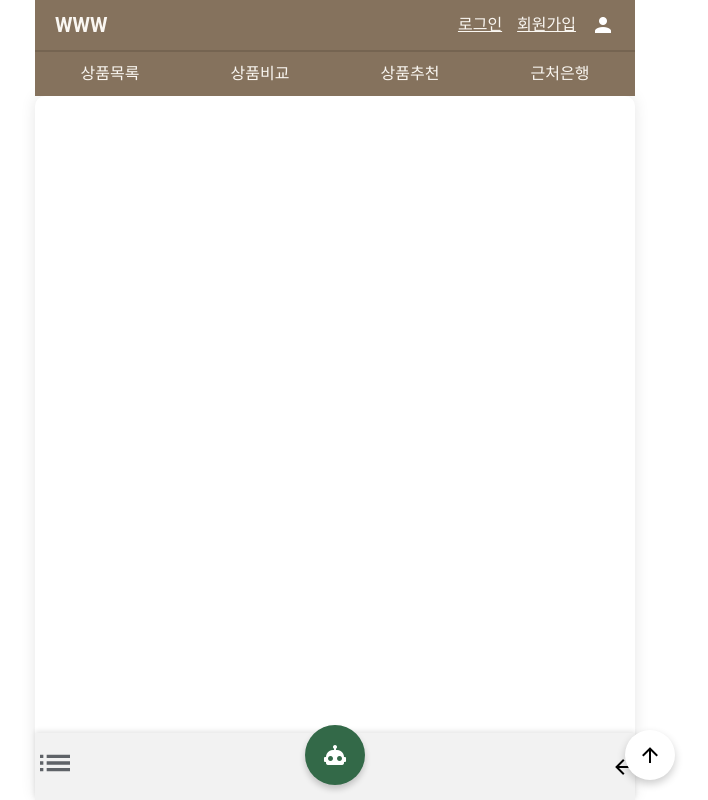
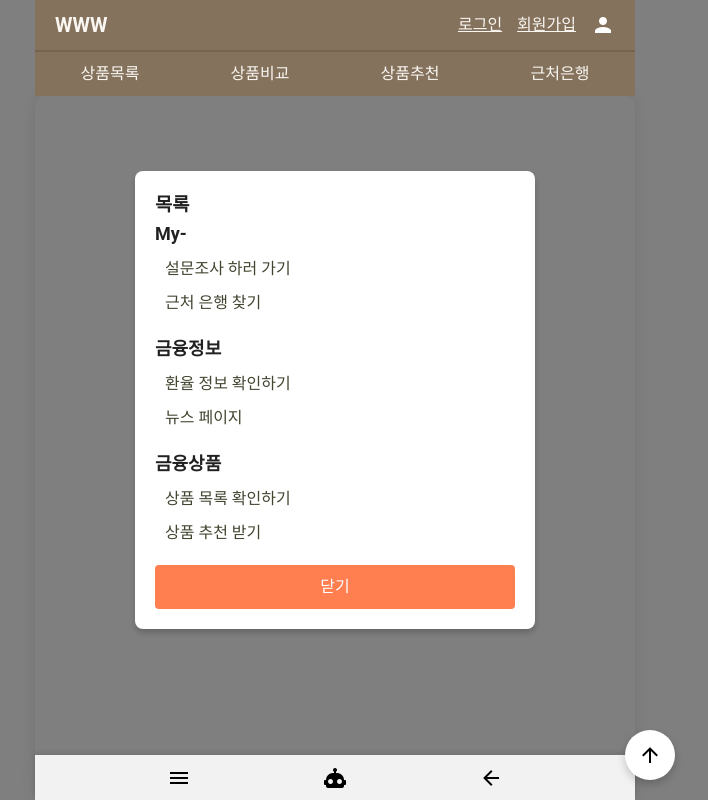
Before and after one commit to Jim-bu/final-pjt, a Vue app in the folder final-pjt-front/: page /popup-menu in a window 1280 px wide. Shown: the whole page, without its empty margins (305-1013 px from the left). Built offline with nearby package versions, Linux system fonts and the light colour scheme.

Commit message:
500error

```diff
--- a/final-pjt-front/src/components/NavBar.vue
+++ b/final-pjt-front/src/components/NavBar.vue
@@ -31,49 +31,21 @@
 
     <!-- 하단 네비게이션 -->
     <div class="bottom-navbar">
-      <button class="bottom-btn" @click="toggleModal">
-        <svg xmlns="http://www.w3.org/2000/svg" height="40px" viewBox="0 0 24 24" width="40px" fill="#5f6368"><path d="M0 0h24v24H0z" fill="none"/><path d="M3 13h2v-2H3v2zm0 4h2v-2H3v2zm0-8h2V7H3v2zm4 4h14v-2H7v2zm0 4h14v-2H7v2zM7 7v2h14V7H7z"/></svg>      </button>
-      <div class="chatbot-button-container">
-        <button class="chatbot-button" @click="toggleChatbot">
-          <v-icon>mdi-robot</v-icon>
-        </button>
-      </div>
-      <button class="bottom-btn" @click="goBack">
-      <v-icon>mdi-arrow-left</v-icon>
-    </button>
-<!-- 모달창 -->
-<div
-      v-if="isModalOpen"
-      class="modal-overlay"
-      @click="closeModalOnOutsideClick"
-    >
-      <div class="modal-content">
-        <h3>목록</h3>
-        <div class="menu-section">
-          <h4>My-</h4>
-          <ul>
-            <li><button @click="goToPage('')">설문조사 하러 가기</button></li>
-            <li><button @click="goToPage('bank-map')">근처 은행 찾기</button></li>
-          </ul>
-        </div>
-        <div class="menu-section">
-          <h4>금융정보</h4>
-          <ul>
-            <li><button @click="goToPage('exchange')">환율 정보 확인하기</button></li>
-            <li><button @click="goToPage('news')">뉴스 페이지</button></li>
-          </ul>
-        </div>
-        <div class="menu-section">
-          <h4>금융상품</h4>
-          <ul>
-            <li><button @click="goToPage('product-list')">상품 목록 확인하기</button></li>
-            <li><button @click="goToPage('recommendation')">상품 추천 받기</button></li>
-          </ul>
-        </div>
-        <button class="close-button" @click="toggleModal">닫기</button>
-      </div>
-      </div>
+      <!-- 삼선 버튼 -->
+      <button class="bottom-btn" @click="openPopup">
+        <v-icon>mdi-menu</v-icon>
+      </button>
+
+      <!-- 채팅봇 버튼 -->
+      <button class="bottom-btn">
+        <v-icon>mdi-robot</v-icon>
+      </button>
+      <!-- 뒤로 가기 버튼 -->
+      <button class="bottom-btn" @click="router.back">
+        <v-icon>mdi-arrow-left</v-icon>
+      </button>
     </div>
+
   </div>
 </template>
 
@@ -97,18 +69,8 @@ const goToPage = (page) => {
   router.push(`/${page}`);
 };
 
-// 모달 상태 관리
-const isModalOpen = ref(false);
-
-const toggleModal = () => {
-  isModalOpen.value = !isModalOpen.value;
-};
-
-// 모달 외부 클릭으로 닫기
-const closeModalOnOutsideClick = (event) => {
-  if (event.target.classList.contains('modal-overlay')) {
-    isModalOpen.value = false;
-  }
+const openPopup = () => {
+  router.push({ name: 'PopupMenu' }); // 팝업창으로 이동
 };
 
 </script>
@@ -182,11 +144,11 @@ const closeModalOnOutsideClick = (event) => {
   bottom: 0;
   left: 50%;
   transform: translateX(-50%);
-  width: 60%;
+  width: 100%;
   max-width: 600px;
   background-color: #f2f2f2;
   display: flex;
-  justify-content: space-between;
+  justify-content: space-evenly;
   align-items: center;
   padding: 10px 0;
   box-shadow: 0px -2px 5px rgba(0, 0, 0, 0.1);
@@ -209,7 +171,7 @@ const closeModalOnOutsideClick = (event) => {
 /* 챗봇 버튼 컨테이너 */
 .chatbot-button-container {
   position: absolute;
-  bottom: 15px;
+  bottom: 40px;
   left: 50%;
   transform: translateX(-50%);
   z-index: 1003;
@@ -221,13 +183,14 @@ const closeModalOnOutsideClick = (event) => {
   color: white;
   border: none;
   border-radius: 50%;
-  width: 60px;
-  height: 60px;
+  width: 80px; /* 버튼 크기 증가 */
+  height: 80px; /* 버튼 크기 증가 */
   display: flex;
   justify-content: center;
   align-items: center;
-  box-shadow: 0 4px 6px rgba(0, 0, 0, 0.2);
+  box-shadow: 0 6px 10px rgba(0, 0, 0, 0.3); /* 더 강한 그림자 */
   cursor: pointer;
+  transform: translateY(30%);
 }
 
 .chatbot-button:hover {
--- /dev/null
+++ b/final-pjt-front/src/components/PopupMenu.vue
@@ -0,0 +1,118 @@
+<template>
+  <div class="popup-menu-overlay" @click.self="closePopup">
+    <div class="popup-menu">
+      <h3>목록</h3>
+      <div class="menu-section">
+        <h4>My-</h4>
+        <ul>
+          <li class="menu-item level-1"><button @click="navigateTo('/')">설문조사 하러 가기</button></li>
+          <li class="menu-item level-1"><button @click="navigateTo('/bank-map')">  근처 은행 찾기</button></li>
+        </ul>
+      </div>
+      <div class="menu-section">
+        <h4>금융정보</h4>
+        <ul>
+          <li class="menu-item level-1"><button @click="navigateTo('/exchange')">  환율 정보 확인하기</button></li>
+          <li class="menu-item level-1"><button @click="navigateTo('/news')">  뉴스 페이지</button></li>
+        </ul>
+      </div>
+      <div class="menu-section">
+        <h4>금융상품</h4>
+        <ul>
+          <li class="menu-item level-1"><button @click="navigateTo('/product-list')">  상품 목록 확인하기</button></li>
+          <li class="menu-item level-1"><button @click="navigateTo('/recommendation')">  상품 추천 받기</button></li>
+        </ul>
+      </div>
+      <button class="close-button" @click="closePopup">닫기</button>
+    </div>
+  </div>
+</template>
+
+<script setup>
+import { useRouter } from 'vue-router';
+
+const router = useRouter();
+
+const closePopup = () => {
+  router.back(); // 팝업창 닫기
+};
+
+const navigateTo = (path) => {
+  router.push(path);
+};
+</script>
+
+<style scoped>
+.popup-menu-overlay {
+  position: fixed;
+  top: 0;
+  left: 0;
+  width: 100%;
+  height: 100%;
+  background: rgba(0, 0, 0, 0.5);
+  display: flex;
+  justify-content: center;
+  align-items: center;
+  z-index: 200;
+}
+
+.popup-menu {
+  background: #fff;
+  padding: 20px;
+  border-radius: 8px;
+  width: 90%;
+  max-width: 400px;
+  box-shadow: 0 4px 6px rgba(0, 0, 0, 0.2);
+}
+
+.menu-section {
+  margin-bottom: 20px;
+}
+
+.menu-section h4 {
+  font-size: 18px;
+  margin-bottom: 10px;
+}
+
+.menu-item.level-1 {
+  padding-left: 10px; /* 1단계 들여쓰기 */
+}
+
+.menu-section ul {
+  list-style: none;
+  padding: 0;
+}
+
+.menu-section ul li {
+  margin-bottom: 10px;
+}
+
+.menu-section ul li button {
+  background: none;
+  border: none;
+  color: #424530;
+  font-size: 16px;
+  cursor: pointer;
+  text-align: left;
+  width: 100%;
+}
+
+.menu-section ul li button:hover {
+  color: #ff7f50;
+}
+
+.close-button {
+  background: #ff7f50;
+  border: none;
+  color: #fff;
+  padding: 10px 20px;
+  border-radius: 4px;
+  cursor: pointer;
+  width: 100%;
+  text-align: center;
+}
+
+.close-button:hover {
+  background: #ff4500;
+}
+</style>
--- a/final-pjt-front/src/router/index.js
+++ b/final-pjt-front/src/router/index.js
@@ -11,6 +11,7 @@ import MyPageView from '@/views/MyPageView.vue';
 import MyPage from '@/components/MyPage.vue';
 import ProductListView from '@/views/ProductListView.vue';
 import ProductCompareView from '@/views/ProductCompareView.vue';
+import PopupMenu from '@/components/PopupMenu.vue';
 
 const router = createRouter({
   history: createWebHistory(import.meta.env.BASE_URL),
@@ -97,6 +98,11 @@ const router = createRouter({
       name: "productcompare",
       component: ProductCompareView
     },
+    {
+      path: '/popup-menu',
+      name: 'PopupMenu',
+      component: PopupMenu
+    },
       // 나중에 추가할 환율 정보, 뉴스 페이지
   // { path: '/exchange', name: 'Exchange', component: () => import('@/views/ExchangeView.vue') },
   // { path: '/news', name: 'News', component: () => import('@/views/NewsView.vue') },
--- a/final-pjt-front/src/stores/product.js
+++ b/final-pjt-front/src/stores/product.js
@@ -4,15 +4,31 @@ import axios from 'axios';
 
 export const useProductStore = defineStore('product', () => {
   const API_URL = 'http://127.0.0.1:8000'; // Django API URL
+
   const products = ref([]); // 상품 목록 저장
+  const selectedProduct = ref(null); // 선택된 상품 저장
+
+  const saveProducts = function () {
+    axios({
+      method: 'get',
+      url: `${API_URL}/bankings/deposit-fetch-data/`, // 데이터를 백엔드에서 저장
+    })
+      .then(() => {
+        console.log('상품 데이터가 서버에 저장되었습니다.');
+      })
+      .catch((err) => {
+        console.error('상품 데이터 저장 실패:', err);
+      });
+  };
+
 
   const fetchProducts = function () {
     axios({
       method: 'get',
-      url: `${API_URL}/bankings/deposit-products/`,
+      url: `${API_URL}/bankings/deposit-get-products/`, // 저장된 상품 목록 가져오기
     })
       .then((res) => {
-        products.value = res.data; // 상품 데이터 저장
+        products.value = res.data; // 상품 데이터 스토어에 저장
       })
       .catch((err) => {
         console.error('상품 데이터 가져오기 실패:', err);
@@ -20,5 +36,37 @@ export const useProductStore = defineStore('product', () => {
       });
   };
 
-  return { products, fetchProducts };
+  // 특정 상품 조회
+  const fetchProductById = function (id) {
+    axios({
+      method: 'get',
+      url: `${API_URL}/bankings/deposit-get-products/${id}/`, // 특정 상품 조회 API
+    })
+      .then((res) => {
+        selectedProduct.value = res.data; // 선택된 상품 데이터 저장
+      })
+      .catch((err) => {
+        console.error(`상품 ID ${id} 가져오기 실패:`, err);
+        selectedProduct.value = null; // 오류 발생 시 null로 초기화
+      });
+  };
+
+  // **3. 스토어에서 데이터 조회**
+  const getProducts = function () {
+    return products.value; // 전체 상품 반환
+  };
+
+  const getSelectedProduct = function () {
+    return selectedProduct.value; // 선택된 상품 반환
+  };
+
+  return {
+    products,
+    selectedProduct,
+    saveProducts,
+    fetchProducts,
+    fetchProductById,
+    getProducts,
+    getSelectedProduct,
+  };
 });
--- a/final-pjt-front/src/views/ProductListView.vue
+++ b/final-pjt-front/src/views/ProductListView.vue
@@ -9,7 +9,7 @@
     >
       <div class="product-header">
         <span class="product-type">
-          상품 형태: {{ product.join_way.includes("예금") ? "예금" : "적금" }}
+          상품 형태: {{ product.join_way?.includes("예금") ? "예금" : "적금" }}
         </span>
       </div>
       <div class="product-body">
@@ -37,12 +37,20 @@
 </template>
 
 <script setup>
-import { onMounted, ref } from "vue";
+import { ref, onMounted } from "vue";
 import { useProductStore } from "../stores/product";
 
 const productStore = useProductStore();
-const products = productStore.products; // Pinia 스토어의 상품 데이터 참조
-const selectedProduct = ref(null); // 선택된 상품 저장
+const products = ref([])
+
+// 컴포넌트 마운트 시 데이터 저장 및 가져오기
+onMounted(() => {
+  productStore.saveProducts(); // 데이터 저장
+  productStore.fetchProducts(); // 저장된 데이터 조회
+});
+
+products.value = productStore.fetchProducts(); // 전체 상품 데이터 참조
+const selectedProduct = productStore.fetchProductById(); // 선택된 상품 데이터 참조
 
 // 가입기간 추출 유틸리티 함수
 const extractJoinPeriod = (note) => {
@@ -52,18 +60,15 @@ const extractJoinPeriod = (note) => {
 
 // 상품 상세 보기
 const showDetail = (product) => {
-  selectedProduct.value = product;
+  productStore.fetchProductById(product.fin_prdt_cd); // 선택된 상품 데이터 로드
 };
 
 // 팝업 닫기
 const closeDetail = () => {
-  selectedProduct.value = null;
+  productStore.selectedProduct = null; // 선택된 상품 초기화
 };
 
-// 컴포넌트 마운트 시 데이터 가져오기
-onMounted(() => {
-  productStore.fetchProducts(); // Pinia 스토어에서 상품 데이터 가져오기
-});
+
 </script>
 
 <style scoped>
```
